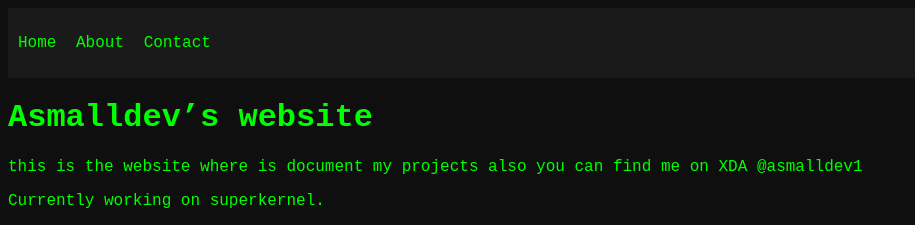
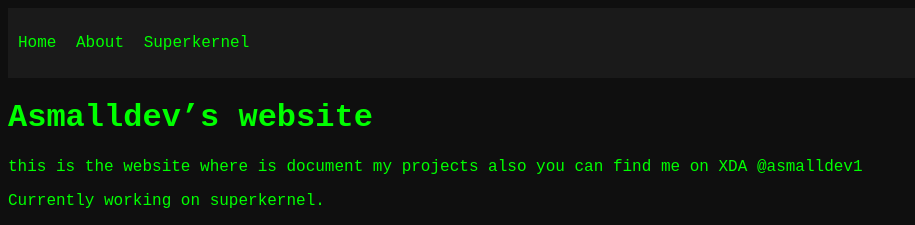
Before and after one commit to asmalldev-here/asmalldev-here.github.io, a Jekyll site: the page built from README.md, in a window 1280 px wide. Shown: the top 225 px of the page, without its empty margins (0-915 px from the left). Built offline with Jekyll 4.4.1, drawn with Linux system fonts in a browser that asks for light colours; our own code applies the rules of GitHub Pages for plain Markdown files.

Commit message:
Update default.html

```diff
--- a/_layouts/default.html
+++ b/_layouts/default.html
@@ -11,7 +11,7 @@
       <ul>
         <li><a href="{{ '/' | relative_url }}">Home</a></li>
         <li><a href="{{ '/about' | relative_url }}">About</a></li>
-        <li><a href="{{ '/contact' | relative_url }}">Contact</a></li>
+        <li><a href="{{ '/Superkerne' | relative_url }}">Superkernel</a></li>
       </ul>
     </nav>
   </header>
```
